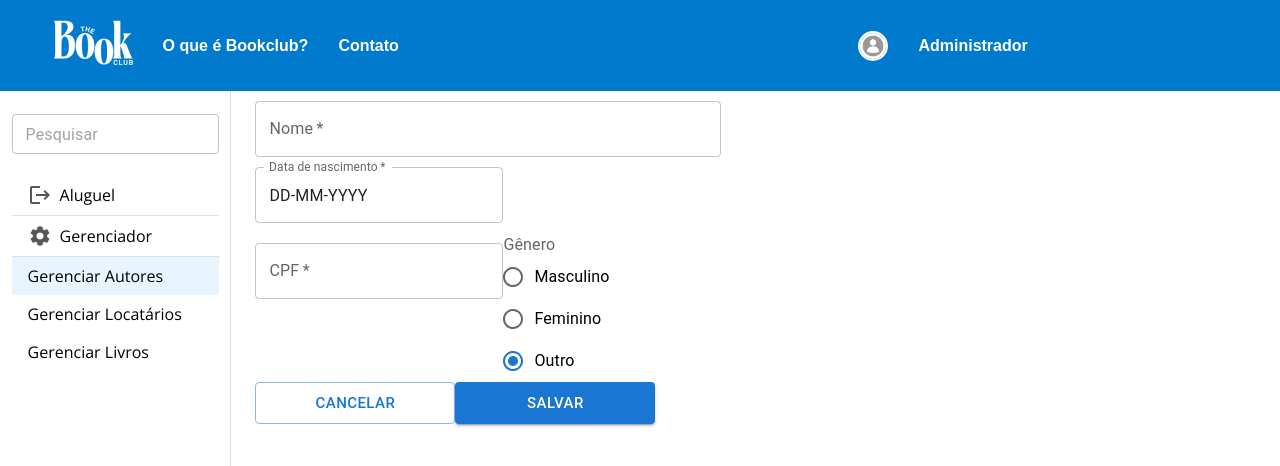
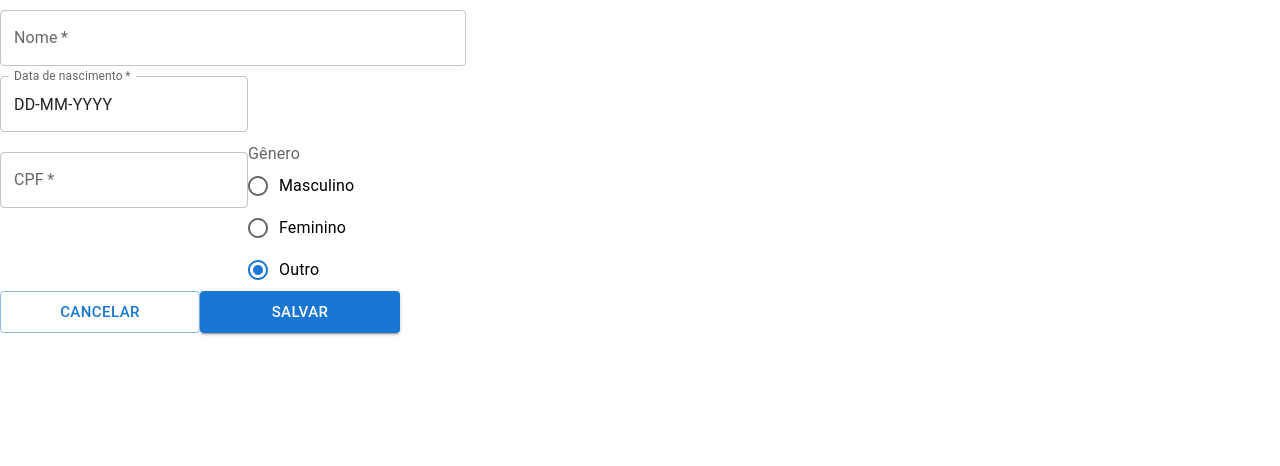
Before and after one commit to TheBookClubDB/TheBookClub-Front, a React (Vite) app: page /criar-autor in a window 1280 px wide. Shown: the top 466 px of the page. Built offline with nearby package versions, Linux system fonts and the light colour scheme.

Commit message:
Codigo refatorado e testado

```diff
--- a/eslint.config.js
+++ b/eslint.config.js
@@ -26,7 +26,7 @@ export default tseslint.config(
         { allowConstantExport: true },
       ],
       'no-unused-vars': [
-        'error',
+        'warn',
         {vars: 'all', args: 'after-used', ignoreRestSiblings: false }
       ],
       'unused-imports/no-unused-imports': 'error',
--- a/src/components/FormularioDeCadastroDeAutor/index.tsx
+++ b/src/components/FormularioDeCadastroDeAutor/index.tsx
@@ -5,110 +5,96 @@ import { DateField } from '@mui/x-date-pickers/DateField';
 import { AdapterDayjs } from '@mui/x-date-pickers/AdapterDayjs';
 import React, { useState } from 'react';
 import dayjs, { Dayjs } from 'dayjs';
+import Botao from '../botao/Botao';
 
-export default function FormularioDeCadastroDeAutor(){
+interface FormularioProps {
+  handlerNome?: (e: React.ChangeEvent<HTMLInputElement>) => void;
+  handlerDataNascimento?: Date;
+  handlerCpf?: (e: React.ChangeEvent<HTMLInputElement>) => void;
+  handlerGenero?: (e: React.ChangeEvent<HTMLInputElement>) => void;
+  handlerBotaoSalvar: () => void;
+  handlerBotaoCancelar: () => void;
+}
 
-  const [nome, setNome] = useState<string>('');
-  const [dataDeNascimento, setDataDeNascimento] = useState<Dayjs | null>(dayjs(''));
-  const [cpf, setCpf] = useState<string>('');
-  const [genero, setGenero] = useState<string>('Outro');
+const FormularioDeCadastroDeAutor: React.FC<FormularioProps> = ({
+  handlerNome,
+  handlerCpf,
+  handlerGenero,
+  handlerBotaoSalvar,
+  handlerBotaoCancelar
+}) => {
+  const [handlerDataNascimento, setDataDeNascimento] = useState<Dayjs | null>(dayjs(''));
   const [erroNome, setErroNome] = useState<boolean>(false);
   const [erroCpf, setErroCpf] = useState<boolean>(false);
   const [erroData, setErroData] = useState<boolean>(false);
 
-  const handlerNome = (evento: React.ChangeEvent<HTMLInputElement | HTMLTextAreaElement>) =>{
-    const valor = evento.target.value;
-    setNome(valor);
-  }
-
-  const handlerCpf = (evento: React.ChangeEvent<HTMLInputElement | HTMLTextAreaElement>) =>{
-    const valor = evento.target.value;
-    setCpf(valor);
-  }
-
-  const handlerGenero = (evento: React.ChangeEvent<HTMLInputElement | HTMLTextAreaElement>) =>{
-    const valor = evento.target.value;
-    setGenero(valor);
-
-  }
-
-  const handleBotao = async(): Promise<void> => {
+  handlerBotaoSalvar = async(): Promise<void> => {
     validaCampoNome();
     validaCampoCpf();
     validaCampoData();
-    validaCampoGenero();
   }
 
-  const validaCampoGenero = ()=>{
-    if(genero == ''){
-      setGenero('Outro')
-    }
-
-  }
-
-
-  const validaCampoNome = ()=>{
-    if(nome == ''){
+  const validaCampoNome = () => {
+    if (handlerNome == null) {
       setErroNome(true)
-    }else{
+    } else {
       setErroNome(false)
     }
   }
 
-  const validaCampoCpf = ()=>{
-    if(cpf == ''){
+  const validaCampoCpf = () => {
+    if (handlerCpf == null) {
       setErroCpf(true)
-    }else{
+    } else {
       setErroCpf(false)
     }
-
   }
 
-  const validaCampoData = ()=>{
-    if(!dayjs(dataDeNascimento).isValid()){
+  const validaCampoData = () => {
+    if (!dayjs(handlerDataNascimento).isValid()) {
       setErroData(true)
-    }else{
+    } else {
       setErroData(false)
     }
   }
 
-  return(
-    <Box onSubmit={handleBotao} aria-label='form' component="form" style={{width:'466px', marginTop:'10px', textAlign:'left'}}>
+  return (
+    <Box aria-label='form' component="form" style={{ width: '466px', marginTop: '10px', textAlign: 'left' }}>
 
-      <TextField style={{width:'100%'}}
+      <TextField style={{ width: '100%' }}
         required
         aria-label='campo-para-digitar-o-nome'
         error={erroNome}
-        helperText={erroNome?'Campo obrigatorio.':''}
+        helperText={erroNome ? 'Campo obrigatorio.' : ''}
         label="Nome"
         type='text'
         placeholder='Digite  seu nome completo'
         onChange={handlerNome}
       />
 
-
       <LocalizationProvider dateAdapter={AdapterDayjs}>
-        <DateField style={{margin:'10px 10px 10px 0px'}}
+        <DateField style={{ margin: '10px 10px 10px 0px' }}
           required
           aria-label='campo-para-digitar-a-data'
-          helperText={erroData?'Campo obrigatorio.':''}
+          helperText={erroData ? 'Campo obrigatorio.' : ''}
           label="Data de nascimento"
-          value={dataDeNascimento}
+          value={handlerDataNascimento}
           format="DD-MM-YYYY"
           onChange={(newValue) => setDataDeNascimento(newValue)}
-          slotProps={{textField: {
-            size: 'medium',
-            error: erroData
-          },
+          slotProps={{
+            textField: {
+              size: 'medium',
+              error: erroData
+            },
           }}
         />
       </LocalizationProvider>
 
-      <TextField style={{margin:'10px 0px 10px 0px'}}
+      <TextField style={{ margin: '10px 0px 10px 0px' }}
         required
         aria-label='campo-para-digitar-o-cpf'
         error={erroCpf}
-        helperText={erroCpf?'Campo obrigatorio.':''}
+        helperText={erroCpf ? 'Campo obrigatorio.' : ''}
         label="CPF"
         type="text"
         placeholder="000.000.000-00"
@@ -147,6 +133,11 @@ export default function FormularioDeCadastroDeAutor(){
 
         </RadioGroup>
       </FormControl>
+      <div>
+        <Botao texto='Cancelar' onClick={handlerBotaoCancelar} variante='outlined' />
+        <Botao texto='Salvar' onClick={handlerBotaoSalvar} variante='contained' />
+      </div>
     </Box>
   )
 }
+export default FormularioDeCadastroDeAutor
--- a/src/main.tsx
+++ b/src/main.tsx
@@ -1,10 +1,11 @@
 import { StrictMode } from 'react'
 import { createRoot } from 'react-dom/client'
 import './styles/main.css'
-import RoutesProvider from './routes/RoutesProvider'
+import FormularioDeCadastroDeAutor from './components/FormularioDeCadastroDeAutor'
 
 createRoot(document.getElementById('root')!).render(
   <StrictMode>
-    <RoutesProvider/>
+    <FormularioDeCadastroDeAutor/>
+    {/* <RoutesProvider/> */}
   </StrictMode>,
 )
```
